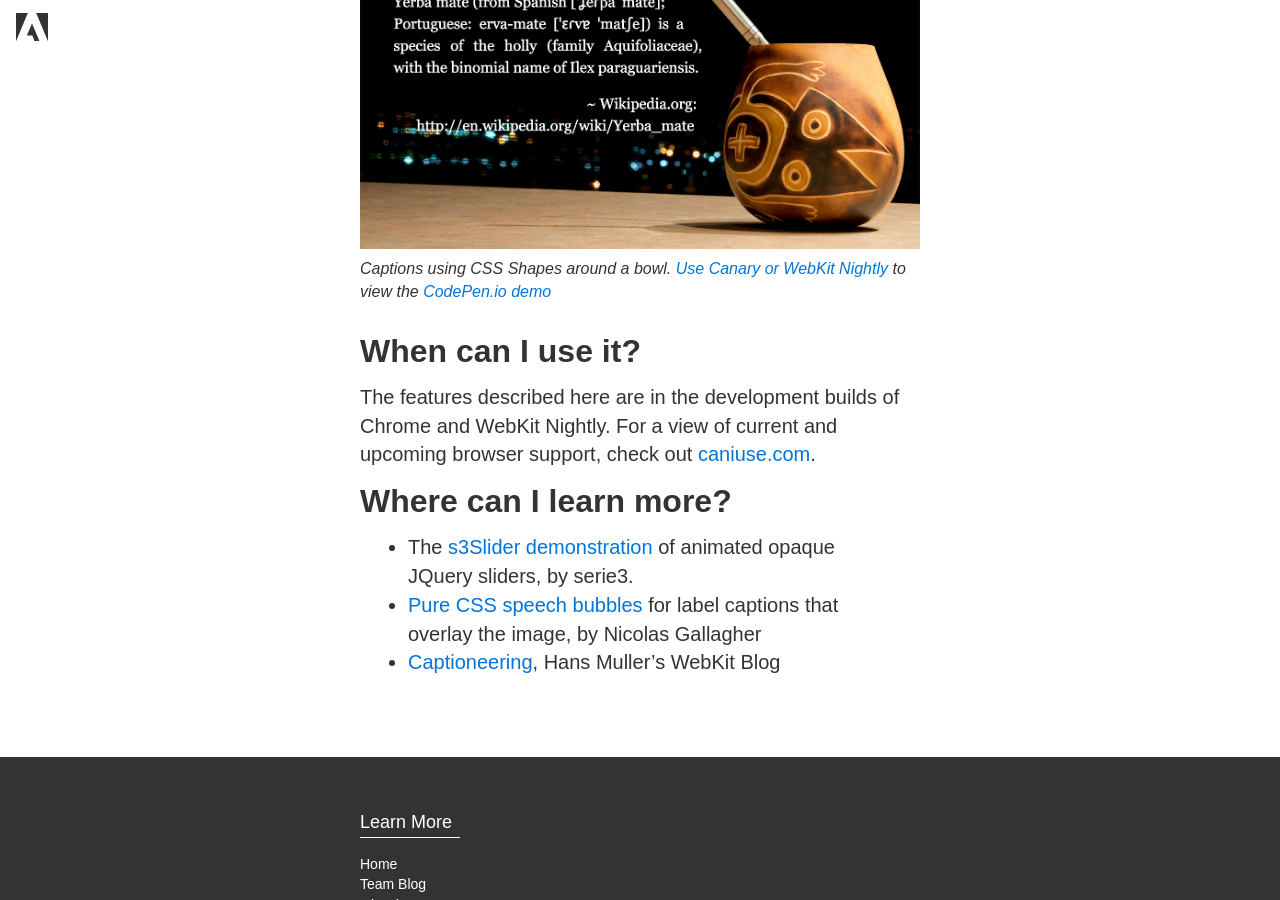
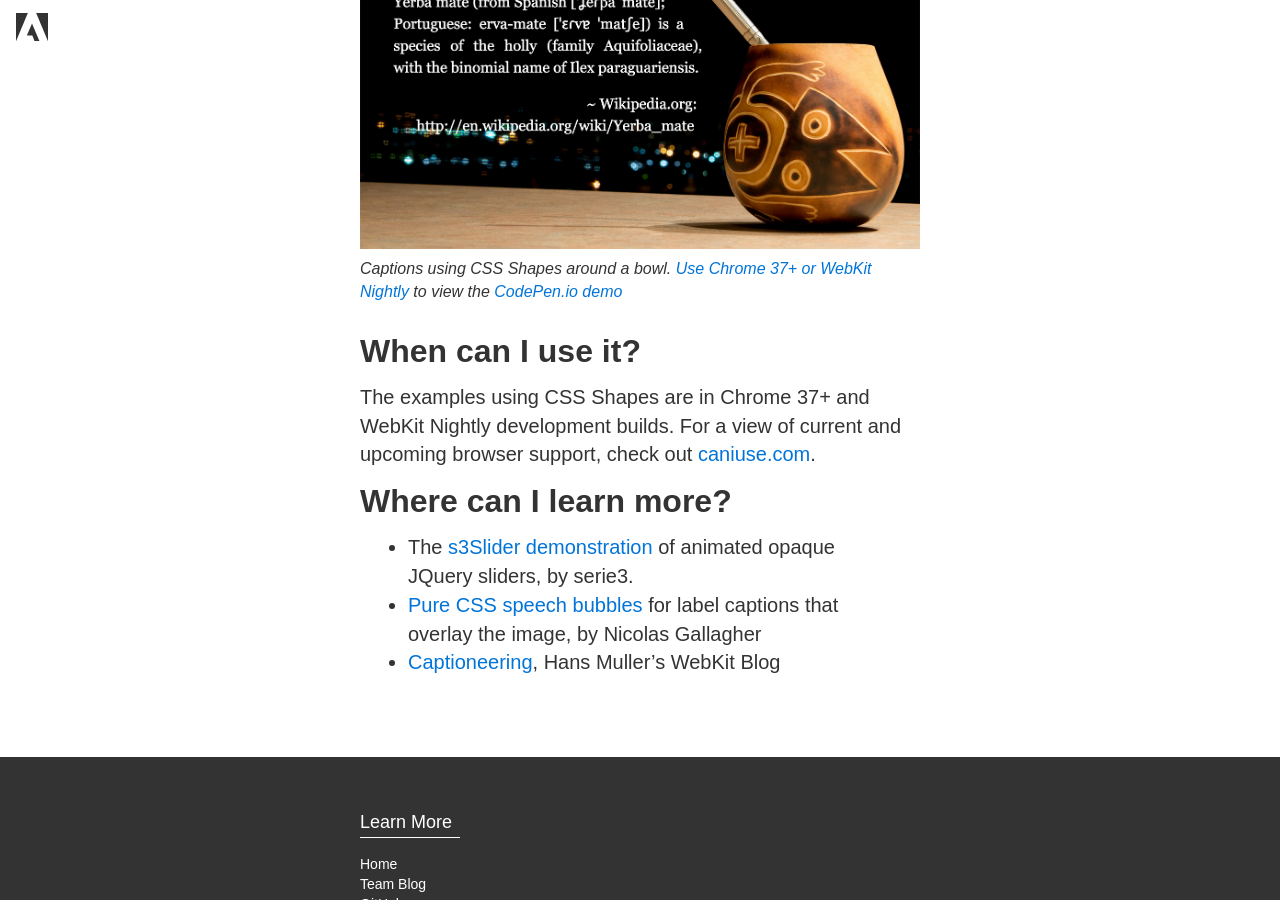
Before and after one commit to adobe-webplatform/adobe-webplatform.github.io, a Jekyll site: the page built from _posts/2014-06-12-captions.md, in a window 1280 px wide and 900 px high, scrolled down 1385 px. Built offline with Jekyll 4.4.1, drawn with Linux system fonts in a browser that asks for light colours; nearby versions of some CDN libraries.

Commit message:
Update captions page referring to Chrome 37 support for Shapes instead of Canary.

```diff
--- a/_posts/2014-06-12-captions.md
+++ b/_posts/2014-06-12-captions.md
@@ -22,12 +22,12 @@ How about putting a caption on top of an image? That text shouldn’t obscure an
   <a href="{{site.baseurl}}/img/captionshapesmate.jpg">
     <img src="{{site.baseurl}}/img/captionshapesmate.jpg" alt="captions using css shapes around a mate bowl">
   </a>
-  <figcaption>Captions using CSS Shapes around a bowl. <a href="{{site.baseurl}}/enable/">Use Canary or WebKit Nightly</a> to view the <a href="http://codepen.io/adobe/pen/yoEvB">CodePen.io demo</a></figcaption>
+  <figcaption>Captions using CSS Shapes around a bowl. <a href="{{site.baseurl}}/enable/">Use Chrome 37+ or WebKit Nightly</a> to view the <a href="http://codepen.io/adobe/pen/yoEvB">CodePen.io demo</a></figcaption>
 </figure>
 
 ##When can I use it?
 
-The features described here are in the development builds of Chrome and WebKit Nightly. For a view of current and upcoming browser support, check out [caniuse.com](http://caniuse.com/#search=shapes){:target="_blank"}.
+The examples using CSS Shapes are in Chrome 37+ and WebKit Nightly development builds. For a view of current and upcoming browser support, check out [caniuse.com](http://caniuse.com/#search=shapes){:target="_blank"}.
 
 ##Where can I learn more?
 
```
